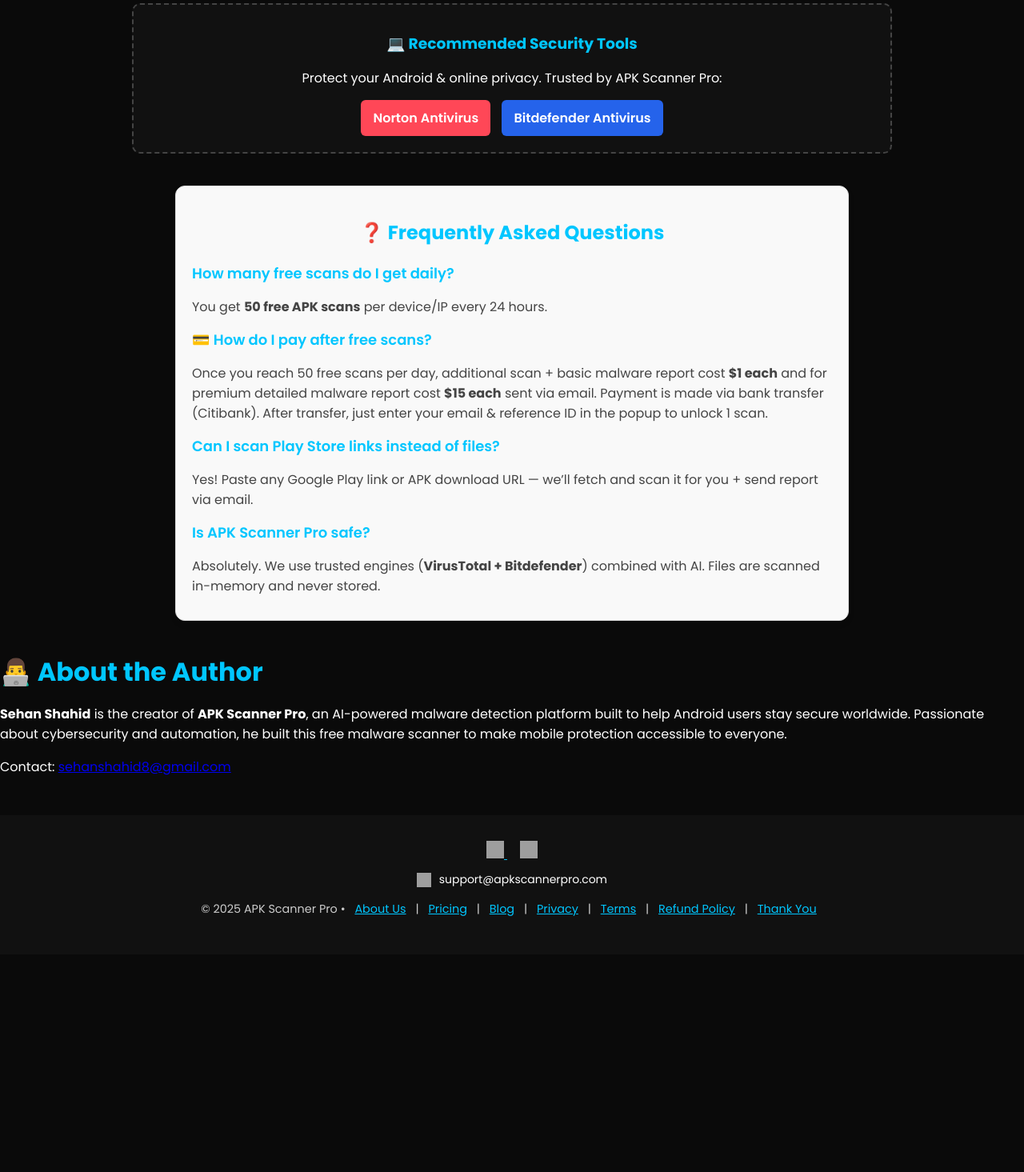
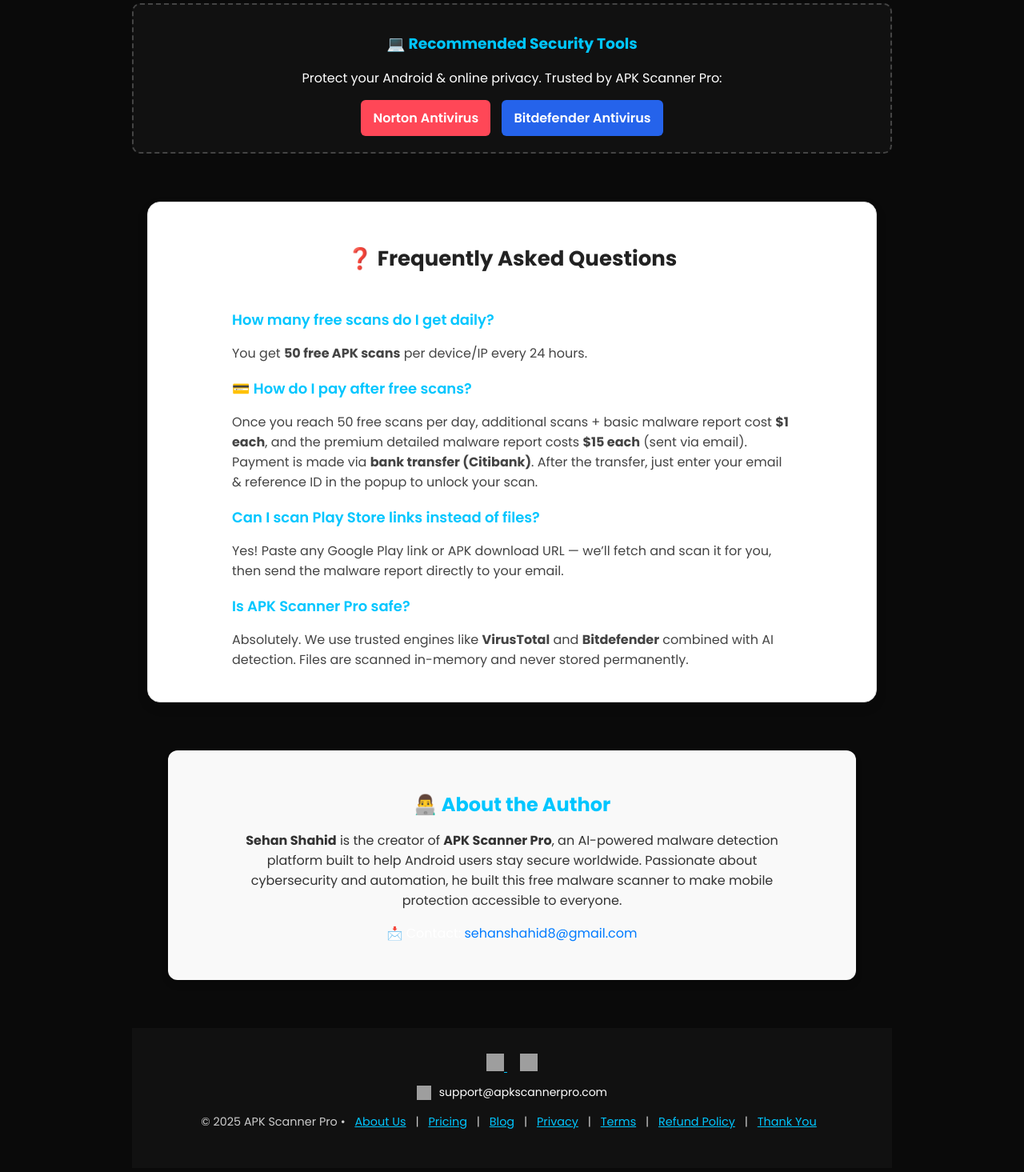
Before and after one commit to apkscannerpro/apk-scanner-pro-backend, a Python web app: template apk_scanner_pro/templates/index.html in a window 1280 px wide. Shown: the part 3926-5391 px from the top of the page at 80% size. Before the commit the page ends 5071 px from the top, so only its background shows below. Run offline with Jinja, Linux system fonts and the light colour scheme; the template is opened without the code that fills it, so the values that code supplies are empty; grey boxes are pictures that could not be loaded.

Commit message:
Update index.html

```diff
--- a/apk_scanner_pro/templates/index.html
+++ b/apk_scanner_pro/templates/index.html
@@ -578,31 +578,37 @@
   </a>
 </section>
 
-    <!-- FAQ VISIBLE -->
-<section class="faq" style="margin:40px auto; max-width:800px; padding:20px; background:#f9f9f9; border:1px solid #ddd; border-radius:12px; box-shadow:0 4px 10px rgba(0,0,0,0.05);">
-  <h2 style="font-size:24px; font-weight:bold; margin-bottom:20px; text-align:center;">❓ Frequently Asked Questions</h2>
+<!-- FAQ VISIBLE -->
+<section class="faq" style="margin:60px auto; max-width:850px; padding:30px; background:#ffffff; border:1px solid #ddd; border-radius:16px; box-shadow:0 6px 15px rgba(0,0,0,0.08); text-align:center;">
 
-  <h3 style="font-size:18px; font-weight:600; margin-top:15px;">How many free scans do I get daily?</h3>
-  <p style="color:#444; margin-bottom:10px;">You get <strong>50 free APK scans</strong> per device/IP every 24 hours.</p>
+  <h2 style="font-size:26px; font-weight:700; margin-bottom:25px; color:#222;">❓ Frequently Asked Questions</h2>
 
-  <h3 style="font-size:18px; font-weight:600; margin-top:15px;">💳 How do I pay after free scans?</h3>
-  <p style="color:#444; margin-bottom:10px;">Once you reach 50 free scans per day, additional scan + basic malware report cost <strong>$1 each</strong> and for premium detailed malware report cost <strong>$15 each</strong> sent via email. Payment is made via bank transfer (Citibank). After transfer, just enter your email & reference ID in the popup to unlock 1 scan.</p>
+  <div style="text-align:left; display:inline-block; max-width:700px;">
 
-  <h3 style="font-size:18px; font-weight:600; margin-top:15px;">Can I scan Play Store links instead of files?</h3>
-  <p style="color:#444; margin-bottom:10px;">Yes! Paste any Google Play link or APK download URL — we’ll fetch and scan it for you + send report via email.</p>
+    <h3 style="font-size:18px; font-weight:600; margin-top:18px;">How many free scans do I get daily?</h3>
+    <p style="color:#444; margin-bottom:10px;">You get <strong>50 free APK scans</strong> per device/IP every 24 hours.</p>
 
-  <h3 style="font-size:18px; font-weight:600; margin-top:15px;">Is APK Scanner Pro safe?</h3>
-  <p style="color:#444; margin-bottom:10px;">Absolutely. We use trusted engines (<strong>VirusTotal + Bitdefender</strong>) combined with AI. Files are scanned in-memory and never stored.</p>
+    <h3 style="font-size:18px; font-weight:600; margin-top:18px;">💳 How do I pay after free scans?</h3>
+    <p style="color:#444; margin-bottom:10px;">Once you reach 50 free scans per day, additional scans + basic malware report cost <strong>$1 each</strong>, and the premium detailed malware report costs <strong>$15 each</strong> (sent via email). Payment is made via <strong>bank transfer (Citibank)</strong>. After the transfer, just enter your email & reference ID in the popup to unlock your scan.</p>
+
+    <h3 style="font-size:18px; font-weight:600; margin-top:18px;">Can I scan Play Store links instead of files?</h3>
+    <p style="color:#444; margin-bottom:10px;">Yes! Paste any Google Play link or APK download URL — we’ll fetch and scan it for you, then send the malware report directly to your email.</p>
+
+    <h3 style="font-size:18px; font-weight:600; margin-top:18px;">Is APK Scanner Pro safe?</h3>
+    <p style="color:#444; margin-bottom:10px;">Absolutely. We use trusted engines like <strong>VirusTotal</strong> and <strong>Bitdefender</strong> combined with AI detection. Files are scanned in-memory and never stored permanently.</p>
+  </div>
 </section>
 
-  </div>
+<!-- Author Section -->
+<section id="author" style="margin:60px auto; max-width:800px; text-align:center; padding:30px; background:#f9f9f9; border-radius:12px; box-shadow:0 6px 12px rgba(0,0,0,0.05);">
+  <h2 style="font-size:24px; font-weight:700; margin-bottom:15px;">👨‍💻 About the Author</h2>
+  <p style="font-size:16px; color:#333; max-width:700px; margin:0 auto 15px;">
+    <strong>Sehan Shahid</strong> is the creator of <strong>APK Scanner Pro</strong>, an AI-powered malware detection platform built to help Android users stay secure worldwide.
+    Passionate about cybersecurity and automation, he built this free malware scanner to make mobile protection accessible to everyone.
+  </p>
+  <p style="font-size:16px;">📩 Contact: <a href="mailto:sehanshahid8@gmail.com" style="color:#007bff; text-decoration:none;">sehanshahid8@gmail.com</a></p>
+</section>
 
-<section id="author">
-  <h2>👨‍💻 About the Author</h2>
-  <p><strong>Sehan Shahid</strong> is the creator of <strong>APK Scanner Pro</strong>, an AI-powered malware detection platform built to help Android users stay secure worldwide.
-  Passionate about cybersecurity and automation, he built this free malware scanner to make mobile protection accessible to everyone.</p>
-  <p>Contact: <a href="mailto:sehanshahid8@gmail.com">sehanshahid8@gmail.com</a></p>
-</section>
 
 
   <!-- FOOTER -->
```
